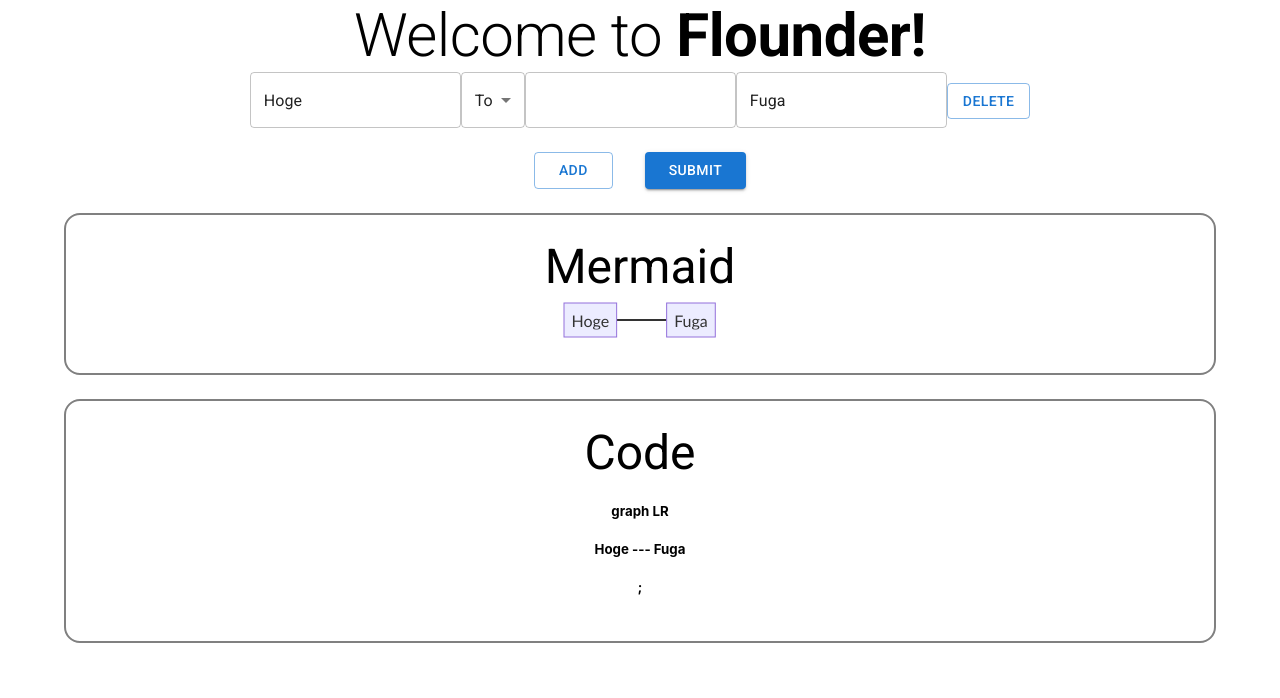
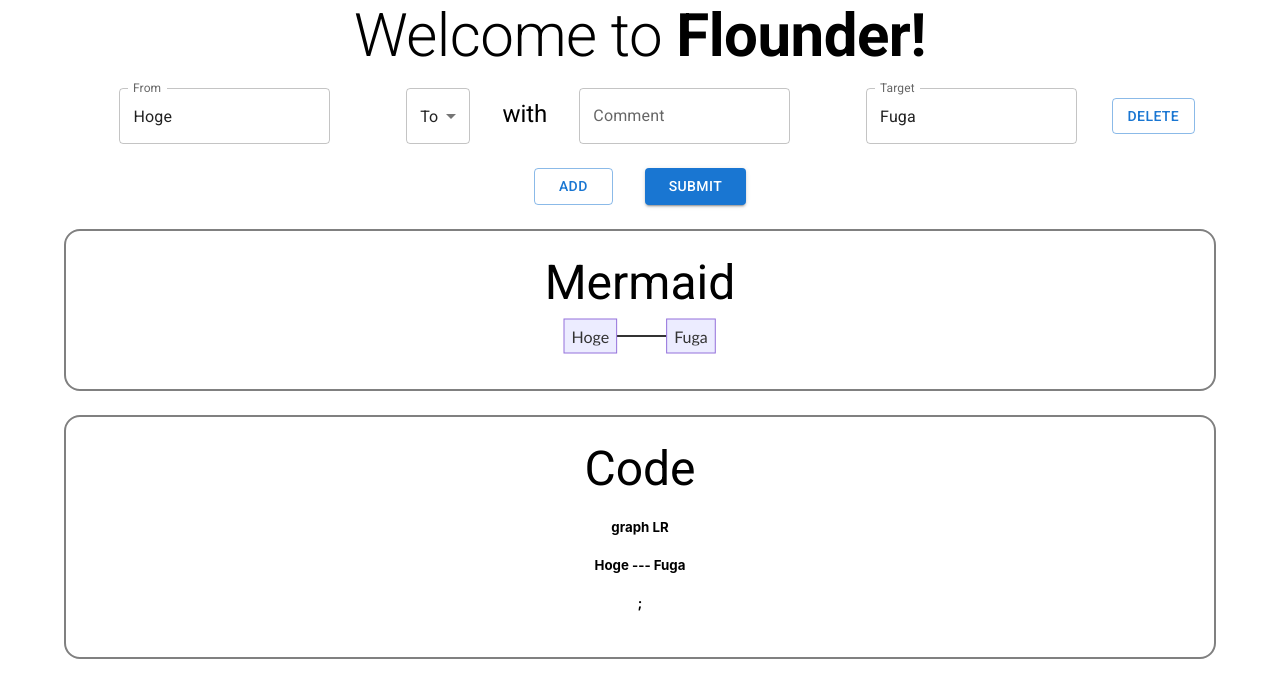
Before and after one commit to Watakumi/Flounder, a React (Vite) app: page / in a window 1280 px wide. Shown: the top 698 px of the page. Built offline with nearby package versions, Linux system fonts and the light colour scheme.

Commit message:
Fix Style

```diff
--- a/src/App.tsx
+++ b/src/App.tsx
@@ -3,6 +3,7 @@
 import {
   Button,
   Container,
+  Grid,
   MenuItem,
   Select,
   TextField,
@@ -112,36 +113,62 @@
       <form onSubmit={handleSubmit(onSubmit)}>
         {fields.map((field, index) => {
           return (
-            <div key={field.id}>
+            <div key={field.id} style={{ margin: '16px' }}>
               <section key={field.id}>
+                <Grid
+                  container
+                  sx={{ justifyContent: 'center', alignItems: 'center' }}
+                >
+                  <Grid item xs={3}>
                     <Controller
                       name={`groups.${index}.from`}
                       control={control}
                       defaultValue={field.from}
-                  render={({ field }) => <TextField {...field} />}
+                      render={({ field }) => (
+                        <TextField {...field} label="From" />
+                      )}
                     />
+                  </Grid>
+                  <Grid item xs={5}>
+                    <Box sx={{ flexDirection: 'row' }}>
                       <Controller
                         name={`groups.${index}.toOrArrow`}
                         control={control}
                         render={({ field }) => (
-                    <Select {...field} value={to}>
+                          <Select {...field} sx={{ mx: 4 }} label="Relation">
                             <MenuItem value={to}>To</MenuItem>
                             <MenuItem value={arrow}>Arrow</MenuItem>
                           </Select>
                         )}
                       />
+                      <Typography variant="h5" sx={{ display: 'inline-block' }}>
+                        with
+                      </Typography>
                       <Controller
                         name={`groups.${index}.withText`}
                         control={control}
                         defaultValue={field.withText}
-                  render={({ field }) => <TextField {...field} />}
+                        render={({ field }) => (
+                          <TextField
+                            {...field}
+                            sx={{ mx: 4 }}
+                            label="Comment"
                           />
+                        )}
+                      />
+                    </Box>
+                  </Grid>
+                  <Grid item xs={3}>
                     <Controller
                       name={`groups.${index}.target`}
                       control={control}
                       defaultValue={field.target}
-                  render={({ field }) => <TextField {...field} />}
+                      render={({ field }) => (
+                        <TextField {...field} label="Target" />
+                      )}
                     />
+                  </Grid>
+                  <Grid item>
                     <Button
                       type="button"
                       variant="outlined"
@@ -149,6 +176,8 @@
                     >
                       DELETE
                     </Button>
+                  </Grid>
+                </Grid>
               </section>
             </div>
           );
```
Lines whose indentation alone changed are shown as unchanged.
